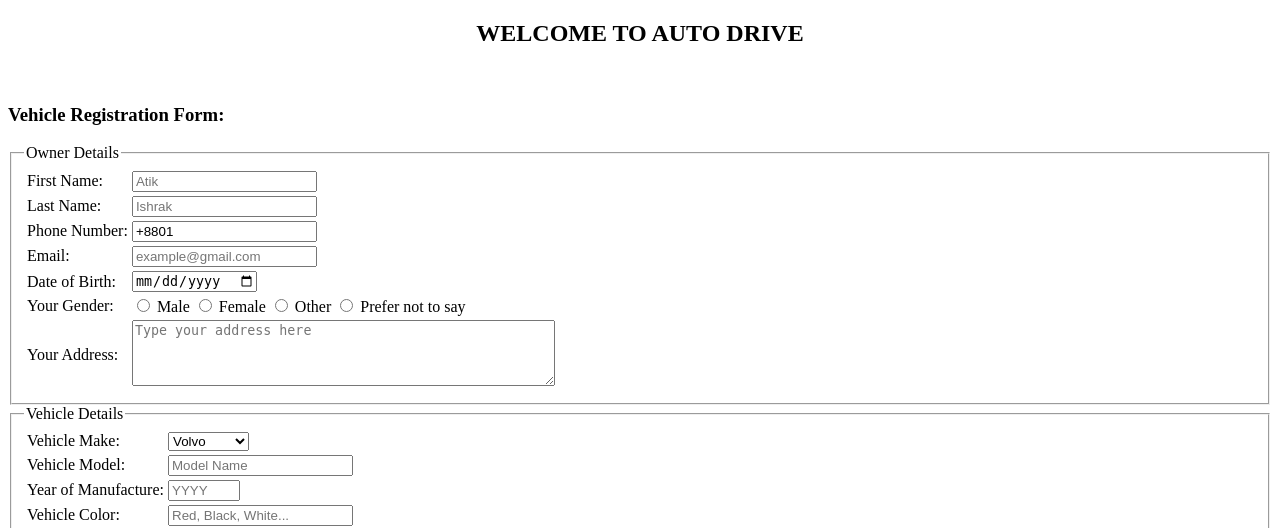
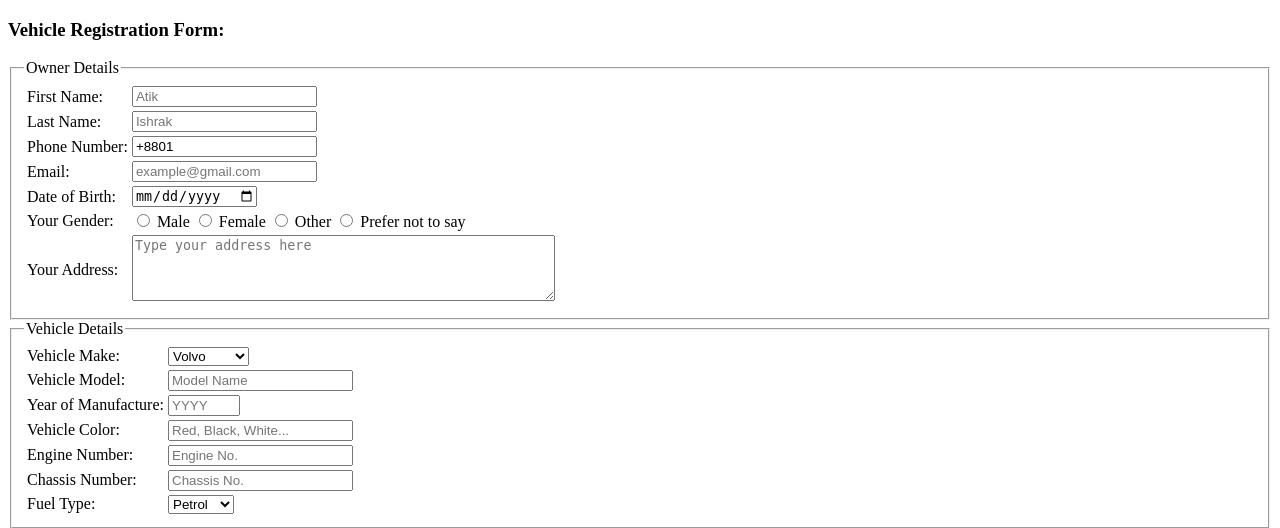
Before and after one commit to atik-ishrakk/web_technologies, a PHP site: page /form.php in a window 1280 px wide. Shown: the top 528 px of the page. Run offline with PHP 8.4, Linux system fonts and the light colour scheme.

Commit message:
Update form.php

```diff
--- a/view/form.php
+++ b/view/form.php
@@ -5,7 +5,6 @@
 </head>
 <body>
 
-<h2 align="center">WELCOME TO AUTO DRIVE</h2><br>
 <h3>Vehicle Registration Form:</h3>
 
 <form action="action_page.php" method="post" target="_blank">
```
